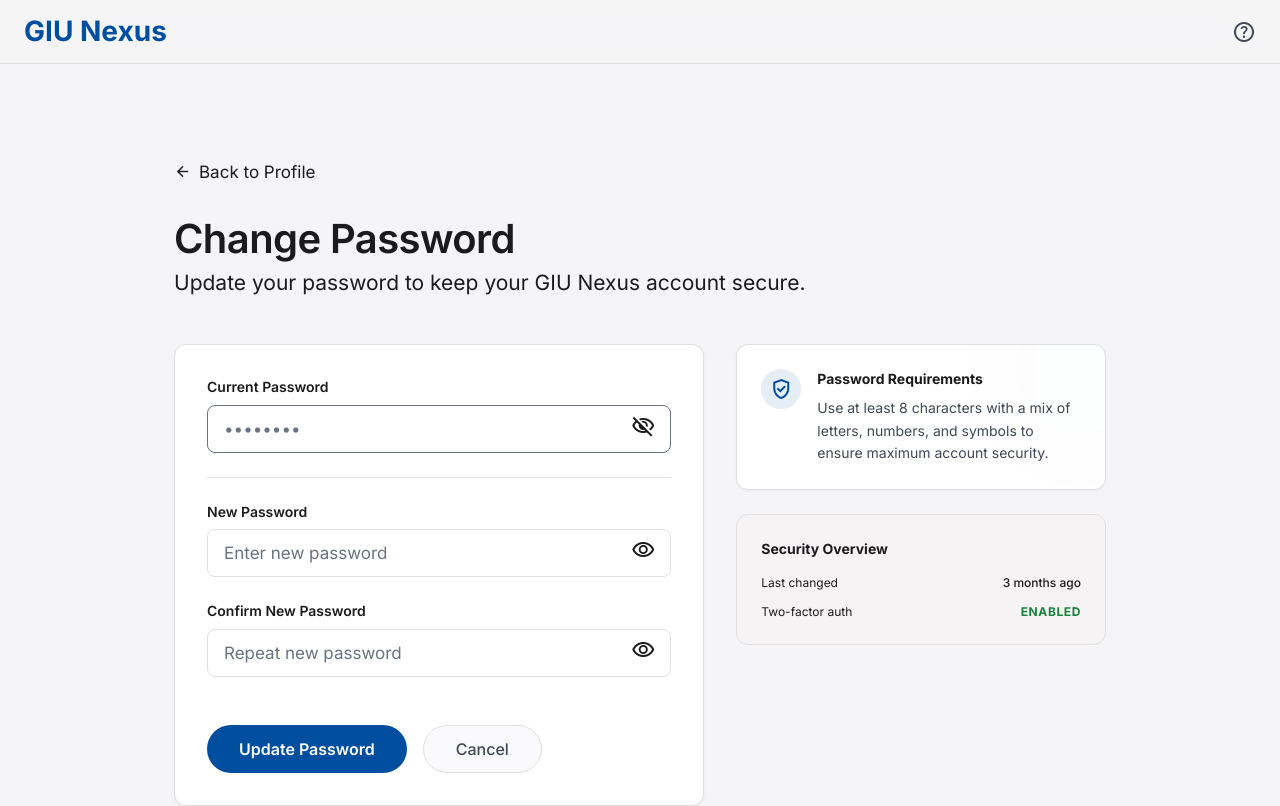
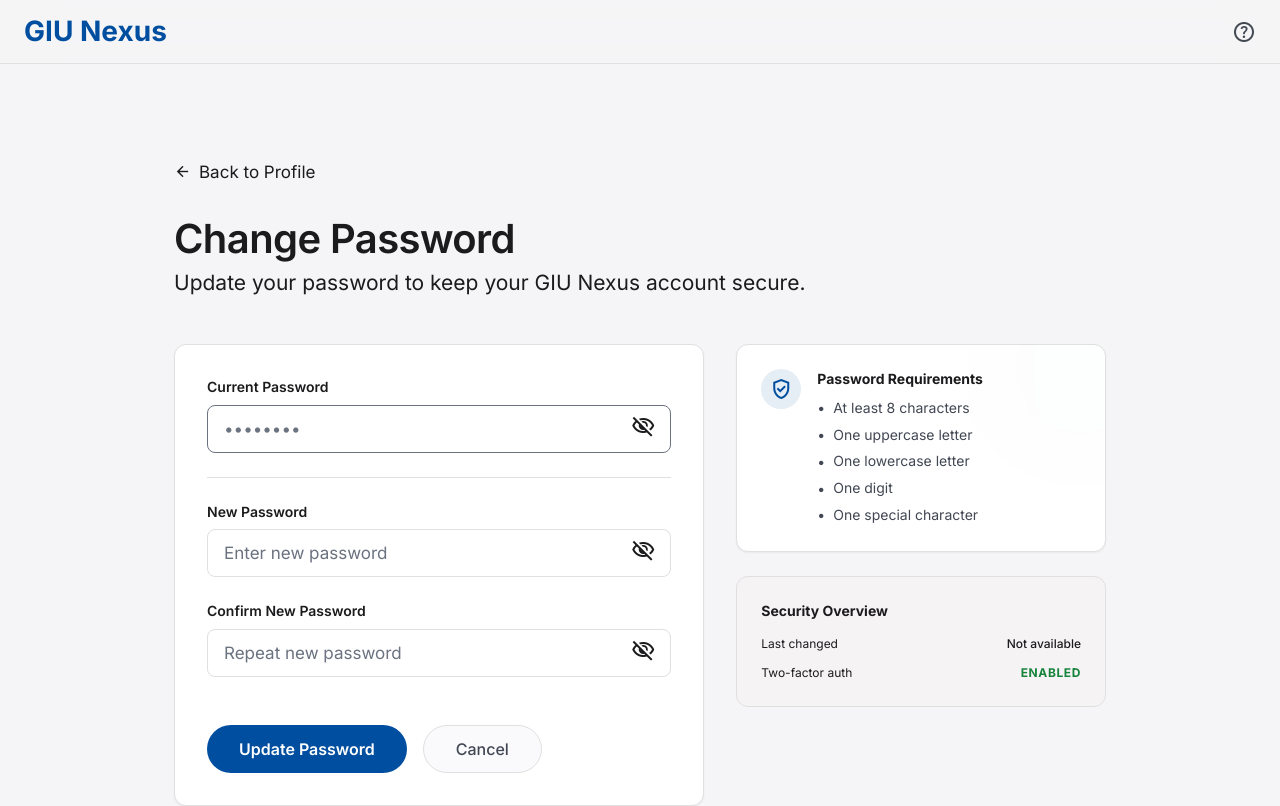
Before and after one commit to AlyMekkawy/GIU-Nexus, a React (Vite) app in the folder client/: page /profile/change-password in a window 1280 px wide. Shown: the top 806 px of the page. Built offline with nearby package versions, Linux system fonts and the light colour scheme; no server answers; sample sign-in values are in the browser's storage.

Commit message:
SCRUM-55

```diff
--- a/client/src/pages/ChangePasswordPage.jsx
+++ b/client/src/pages/ChangePasswordPage.jsx
@@ -1,4 +1,4 @@
-import { useState } from "react";
+import { useState, useEffect } from "react";
 import { Link } from "react-router-dom";
 import api from "../services/api";
 
@@ -11,6 +11,41 @@ function ChangePasswordPage() {
   const [formError, setFormError] = useState("");
   const [successMessage, setSuccessMessage] = useState("");
   const [loading, setLoading] = useState(false);
+  const [showCurrent, setShowCurrent] = useState(false);
+  const [showNew, setShowNew] = useState(false);
+  const [showConfirm, setShowConfirm] = useState(false);
+  const [lastChanged, setLastChanged] = useState(() => {
+    try {
+      return localStorage.getItem("passwordLastChanged");
+    } catch (_) { return null }
+  });
+
+  useEffect(() => {
+    try {
+      const stored = localStorage.getItem("passwordLastChanged");
+      if (stored) setLastChanged(stored);
+    } catch (_) {}
+  }, []);
+
+  function formatRelativeDate(value) {
+    if (!value) return "Not available";
+    const date = new Date(value);
+    if (Number.isNaN(date.getTime())) return "Not available";
+    const diffDays = Math.max(Math.floor((Date.now() - date.getTime()) / 86400000), 0);
+    if (diffDays === 0) return "Changed today";
+    if (diffDays === 1) return "Changed 1 day ago";
+    if (diffDays < 7) return `Changed ${diffDays} days ago`;
+    if (diffDays < 14) return "Changed 1 week ago";
+    return `Changed ${Math.floor(diffDays / 7)} weeks ago`;
+  }
+
+  // Front-end password requirement checks (mirror server rules)
+  const hasMinLen = newPassword.length >= 8;
+  const hasUpper = /[A-Z]/.test(newPassword);
+  const hasLower = /[a-z]/.test(newPassword);
+  const hasDigit = /[0-9]/.test(newPassword);
+  const hasSpecial = /[^A-Za-z0-9]/.test(newPassword);
+  const meetsRequirements = hasMinLen && hasUpper && hasLower && hasDigit && hasSpecial;
 
   const handleSubmit = async (event) => {
     event.preventDefault();
@@ -29,8 +64,8 @@ function ChangePasswordPage() {
       return;
     }
 
-    if (newPassword.length < 8) {
-      setFormError("New password must be at least 8 characters.");
+    if (!meetsRequirements) {
+      setFormError("New password does not meet complexity requirements.");
       return;
     }
 
@@ -46,6 +81,11 @@ function ChangePasswordPage() {
       setCurrentPassword("");
       setNewPassword("");
       setConfirmPassword("");
+      try {
+        const now = new Date().toISOString();
+        localStorage.setItem("passwordLastChanged", now);
+        setLastChanged(now);
+      } catch (_) {}
     } catch (err) {
       const status = err.response?.status;
       const message = err.response?.data?.message || err.message || "Unable to update password.";
@@ -88,14 +128,19 @@ function ChangePasswordPage() {
                   <div className="relative">
                     <input
                       id="current-password"
-                      type="password"
+                      type={showCurrent ? "text" : "password"}
                       value={currentPassword}
                       onChange={(event) => setCurrentPassword(event.target.value)}
                       placeholder="••••••••"
                       className="w-full h-12 px-4 bg-white border rounded-lg focus:outline-none focus:ring-4 focus:ring-primary/10 focus:border-primary transition-all font-body text-body"
                     />
-                    <button className="absolute right-4 top-1/2 -translate-y-1/2 text-ink-muted" type="button">
-                      <span className="material-symbols-outlined">visibility_off</span>
+                    <button
+                      className="absolute right-4 top-1/2 -translate-y-1/2 text-ink-muted"
+                      type="button"
+                      aria-label={showCurrent ? "Hide current password" : "Show current password"}
+                      onClick={() => setShowCurrent((s) => !s)}
+                    >
+                      <span className="material-symbols-outlined">{showCurrent ? "visibility" : "visibility_off"}</span>
                     </button>
                   </div>
                   {currentPasswordError && (
@@ -115,14 +160,19 @@ function ChangePasswordPage() {
                   <div className="relative">
                     <input
                       id="new-password"
-                      type="password"
+                      type={showNew ? "text" : "password"}
                       value={newPassword}
                       onChange={(event) => setNewPassword(event.target.value)}
                       placeholder="Enter new password"
                       className="w-full h-12 px-4 bg-white border border-hairline rounded-lg focus:outline-none focus:ring-4 focus:ring-primary/10 focus:border-primary transition-all font-body text-body"
                     />
-                    <button className="absolute right-4 top-1/2 -translate-y-1/2 text-ink-muted" type="button">
-                      <span className="material-symbols-outlined">visibility</span>
+                    <button
+                      className="absolute right-4 top-1/2 -translate-y-1/2 text-ink-muted"
+                      type="button"
+                      aria-label={showNew ? "Hide new password" : "Show new password"}
+                      onClick={() => setShowNew((s) => !s)}
+                    >
+                      <span className="material-symbols-outlined">{showNew ? "visibility" : "visibility_off"}</span>
                     </button>
                   </div>
                 </div>
@@ -134,14 +184,19 @@ function ChangePasswordPage() {
                   <div className="relative">
                     <input
                       id="confirm-password"
-                      type="password"
+                      type={showConfirm ? "text" : "password"}
                       value={confirmPassword}
                       onChange={(event) => setConfirmPassword(event.target.value)}
                       placeholder="Repeat new password"
                       className="w-full h-12 px-4 bg-white border border-hairline rounded-lg focus:outline-none focus:ring-4 focus:ring-primary/10 focus:border-primary transition-all font-body text-body"
                     />
-                    <button className="absolute right-4 top-1/2 -translate-y-1/2 text-ink-muted" type="button">
-                      <span className="material-symbols-outlined">visibility</span>
+                    <button
+                      className="absolute right-4 top-1/2 -translate-y-1/2 text-ink-muted"
+                      type="button"
+                      aria-label={showConfirm ? "Hide confirm password" : "Show confirm password"}
+                      onClick={() => setShowConfirm((s) => !s)}
+                    >
+                      <span className="material-symbols-outlined">{showConfirm ? "visibility" : "visibility_off"}</span>
                     </button>
                   </div>
                   {confirmPasswordError && (
@@ -179,9 +234,28 @@ function ChangePasswordPage() {
                   </div>
                   <div>
                     <h3 className="font-title text-caption font-bold text-on-surface mb-2">Password Requirements</h3>
-                    <p className="font-body text-caption text-on-surface-variant leading-relaxed">
-                      Use at least 8 characters with a mix of letters, numbers, and symbols to ensure maximum account security.
-                    </p>
+                    <ul className="font-body text-caption text-on-surface-variant leading-relaxed space-y-1">
+                      <li className="flex items-center gap-2">
+                        <span className={`text-sm ${hasMinLen ? 'text-green-600' : 'text-ink-muted'}`}>{hasMinLen ? '✓' : '•'}</span>
+                        <span>At least 8 characters</span>
+                      </li>
+                      <li className="flex items-center gap-2">
+                        <span className={`text-sm ${hasUpper ? 'text-green-600' : 'text-ink-muted'}`}>{hasUpper ? '✓' : '•'}</span>
+                        <span>One uppercase letter</span>
+                      </li>
+                      <li className="flex items-center gap-2">
+                        <span className={`text-sm ${hasLower ? 'text-green-600' : 'text-ink-muted'}`}>{hasLower ? '✓' : '•'}</span>
+                        <span>One lowercase letter</span>
+                      </li>
+                      <li className="flex items-center gap-2">
+                        <span className={`text-sm ${hasDigit ? 'text-green-600' : 'text-ink-muted'}`}>{hasDigit ? '✓' : '•'}</span>
+                        <span>One digit</span>
+                      </li>
+                      <li className="flex items-center gap-2">
+                        <span className={`text-sm ${hasSpecial ? 'text-green-600' : 'text-ink-muted'}`}>{hasSpecial ? '✓' : '•'}</span>
+                        <span>One special character</span>
+                      </li>
+                    </ul>
                   </div>
                 </div>
               </div>
@@ -190,7 +264,7 @@ function ChangePasswordPage() {
                 <div className="space-y-3">
                   <div className="flex items-center justify-between">
                     <span className="font-fine text-fine text-ink-muted">Last changed</span>
-                    <span className="font-fine text-fine text-on-surface font-medium">3 months ago</span>
+                    <span className="font-fine text-fine text-on-surface font-medium">{formatRelativeDate(lastChanged)}</span>
                   </div>
                   <div className="flex items-center justify-between">
                     <span className="font-fine text-fine text-ink-muted">Two-factor auth</span>
```
